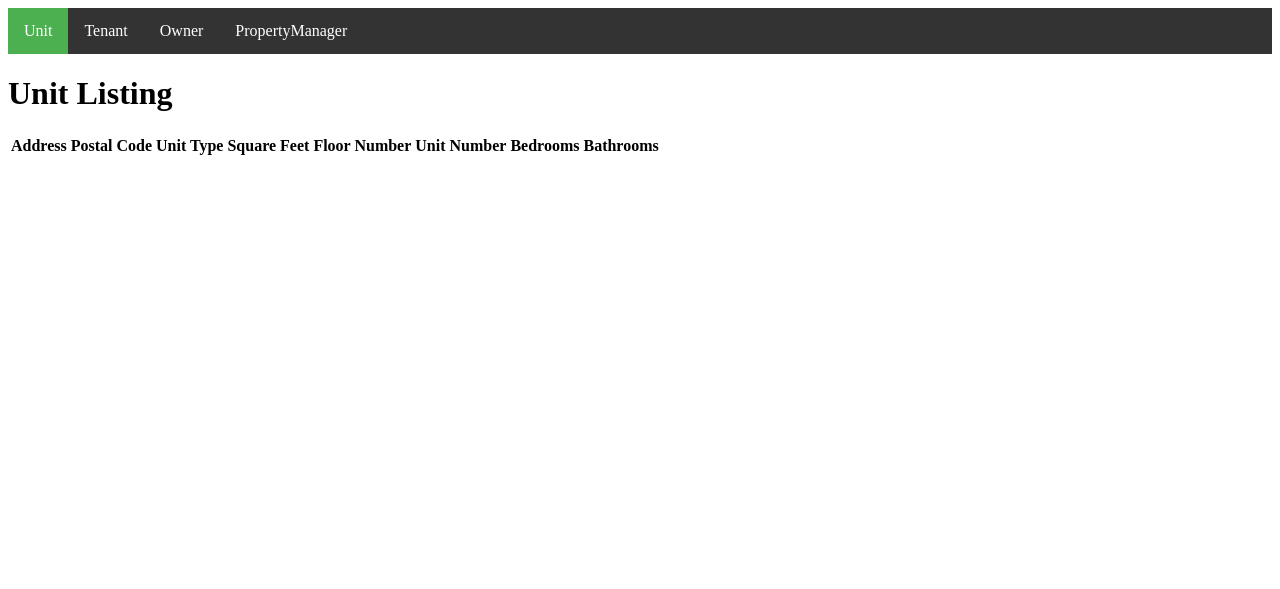
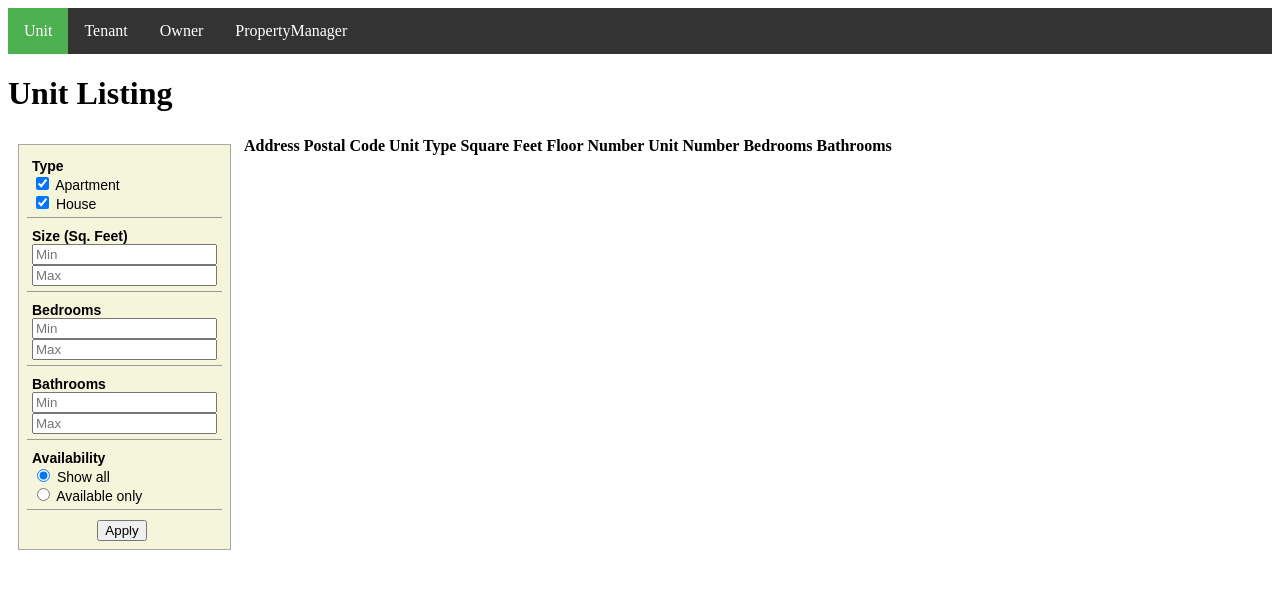
Before and after one commit to costewart/304-Project, a PHP site: page /unit in a window 1280 px wide. Shown: the top 589 px of the page. Run offline with PHP 8.4, Linux system fonts and the light colour scheme; data that the repository does not hold is empty.

Commit message:
unit filter table... doesn't do anything yet

```diff
--- a/app/View/unit/index.php
+++ b/app/View/unit/index.php
@@ -7,6 +7,40 @@
         <?php $activeTab = 0;
         include('../app/View/header.php');  ?>
         <h1>Unit Listing</h1>
+        <form class="filter-table" action='/action.php' method="post">
+            <div class="filter-option">
+                <div class="filter-label">Type</div>
+                <input type="checkbox" id="type-apt" name="type-apt" value="Apartment" checked>
+                <label for="type-apt">Apartment</label> <br>
+                <input type="checkbox" id="type-house" name="type-house" value="House" checked>
+                <label for="type-house">House</label>
+            </div>
+            <div class="filter-option">
+                <div class="filter-label">Size (Sq. Feet)</div>
+                <input type="number" id="size-min" name="size-min" value="MinSize" placeholder="Min" size=5> <br>
+                <input type="number" id="size-max" name="size-max" value="MaxSize" placeholder="Max" size=5>
+            </div>
+            <div class="filter-option">
+                <div class="filter-label">Bedrooms</div>
+                <input type="number" id="bed-min" name="bed-min" value="MinBeds" placeholder="Min" size=5> <br>
+                <input type="number" id="bed-max" name="bed-max" value="MaxBeds" placeholder="Max" size=5>
+            </div>
+            <div class="filter-option">
+                <div class="filter-label">Bathrooms</div>
+                <input type="number" id="bath-min" name="bath-min" value="MinBaths" placeholder="Min" size=5> <br>
+                <input type="number" id="bath-max" name="bath-max" value="MaxBaths" placeholder="Max" size=5>
+            </div>
+            <div class="filter-option">
+                <div class="filter-label">Availability</div>
+                <input type="radio" id="all" name="availability" value="all" checked>
+                <label for="all">Show all</label><br>
+                <input type="radio" id="avail" name="availability" value="avail">
+                <label for="avail">Available only</label><br>
+            </div>
+            <div class="button-wrapper">
+                <input type="submit" value="Apply">
+            </div>
+        </form>
         <table>
             <thead>
                 <tr>
--- a/public/css/common.css
+++ b/public/css/common.css
@@ -22,3 +22,30 @@ ul.horizontal li a {
 ul.horizontal li {
     float: left;
 }
+
+.filter-table {
+    background-color: beige;
+    font-family: Arial, Helvetica, sans-serif;
+    font-size: 14;
+    float: left;
+    border: 1px solid darkgray;
+    margin: 10px;
+    padding: 3px;
+}
+
+.filter-option {
+    margin: 5px;
+    padding: 5px;
+    border-bottom: 1px solid #999;
+}
+
+.filter-label {
+    font-weight: bold;
+}
+
+.button-wrapper {
+    margin: 10px 10px 5px 5px;
+    display: flex;
+    align-items: center;
+    justify-content: center;
+}
```
